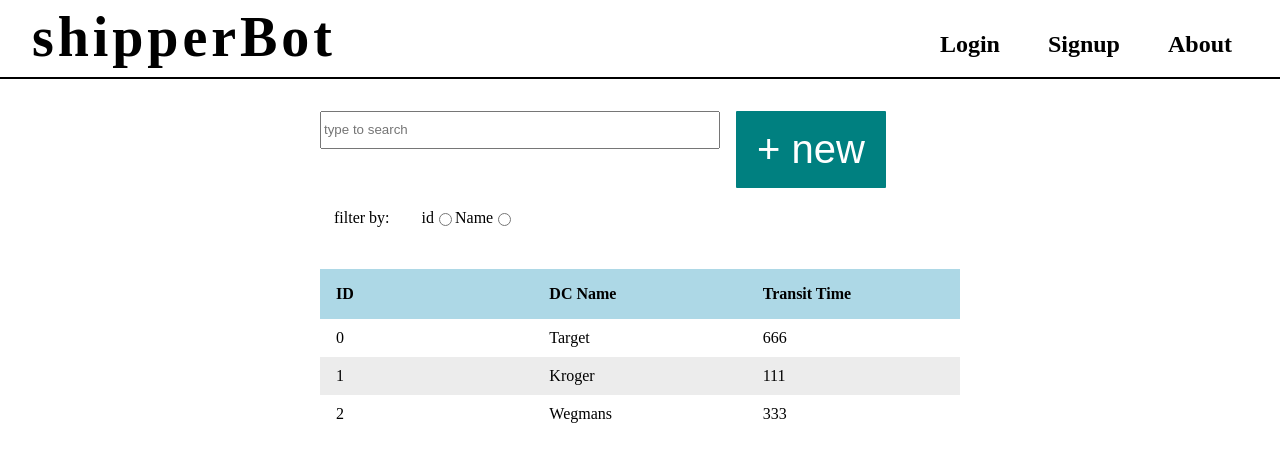
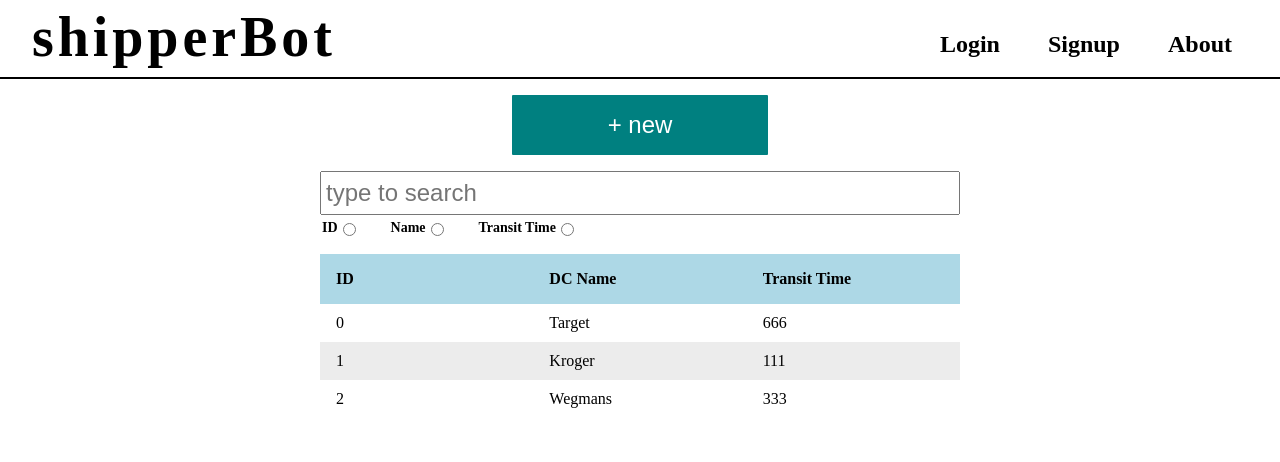
Before and after one commit to austin-bagwell/shipperbot-frontend, a React (Create React App) app: page /consignees in a window 1280 px wide. Shown: the top 462 px of the page. Built offline with nearby package versions, Linux system fonts and the light colour scheme.

Commit message:
ControlPanel styling

```diff
--- a/src/components/ControlPanel.js
+++ b/src/components/ControlPanel.js
@@ -3,45 +3,60 @@ import { Button } from "./elements/Button";
 import { AutofillSearch } from "./features/AutofillSearch";
 
 const Wrapper = styled.div`
-  display: grid;
-  grid-template-columns: minmax(400px, max-content) 1fr;
-  grid-template-rows: minmax(50px, min-content) 1fr;
-  gap: 1rem;
-  margin: 2rem 0 2rem 0;
+  display: flex;
+  flex-direction: column;
+  margin: 1rem 0 0.5rem 0;
+`;
+
+const CenteredWrap = styled(Wrapper)`
+  align-items: center;
+  margin-botton: 0;
+  padding-bottom: 0;
 `;
 
 const ButtonStyled = styled(Button)`
-  max-width: 150px;
+  font-size: 1.5rem;
+  padding: 1rem;
+  width: 40%;
 `;
 
 const Fieldset = styled.fieldset`
   display: flex;
-  align-items: center;
+  align-items: flex-end;
   border: none;
+  padding-left: 0;
 
-  & p {
-    margin: 0;
-    padding-right: 2rem;
+  & label:not(:first-child) {
+    margin-left: 2rem;
   }
 `;
 
-const StyledSearch = styled(AutofillSearch)`
-  grid-column: 1;
-  grid-row: 1;
+const Label = styled.label`
+  font-size: 14px;
+  font-weight: 600;
 `;
 
-export function ControlPanel({ children }) {
+const Input = styled.input`
+  cursor: pointer;
+`;
+
+export function ControlPanel() {
   return (
-    <Wrapper>
-      <AutofillSearch></AutofillSearch>
-      <ButtonStyled>+ new</ButtonStyled>
-      <Fieldset>
-        <p>filter by: </p>
-        <label htmlFor="id">id</label>
-        <input type="radio" name="id"></input>
-        <label htmlFor="name">Name</label>
-        <input type="radio" name="name"></input>
-      </Fieldset>
-    </Wrapper>
+    <>
+      <CenteredWrap>
+        <ButtonStyled>+ new</ButtonStyled>
+      </CenteredWrap>
+      <Wrapper>
+        <AutofillSearch></AutofillSearch>
+        <Fieldset>
+          <Label htmlFor="id">ID</Label>
+          <Input type="radio" name="id"></Input>
+          <Label htmlFor="name">Name</Label>
+          <Input type="radio" name="name"></Input>
+          <Label htmlFor="transit-time">Transit Time</Label>
+          <Input type="radio" name="transit-time"></Input>
+        </Fieldset>
+      </Wrapper>
+    </>
   );
 }
--- a/src/components/elements/Button.js
+++ b/src/components/elements/Button.js
@@ -19,7 +19,8 @@ export const Button = styled.button`
   padding: 1rem;
   outline: none;
 
-  &:hover {
+  &:hover,
+  :focus {
     color: black;
     background-color: lightpink;
   }
--- a/src/components/features/AutofillSearch.js
+++ b/src/components/features/AutofillSearch.js
@@ -1,7 +1,9 @@
 import styled from "styled-components";
 
 const Input = styled.input`
+  padding: 0.25rem;
   line-height: 1.5;
+  font-size: 1.5rem;
   height: 2rem;
 `;
 
```
